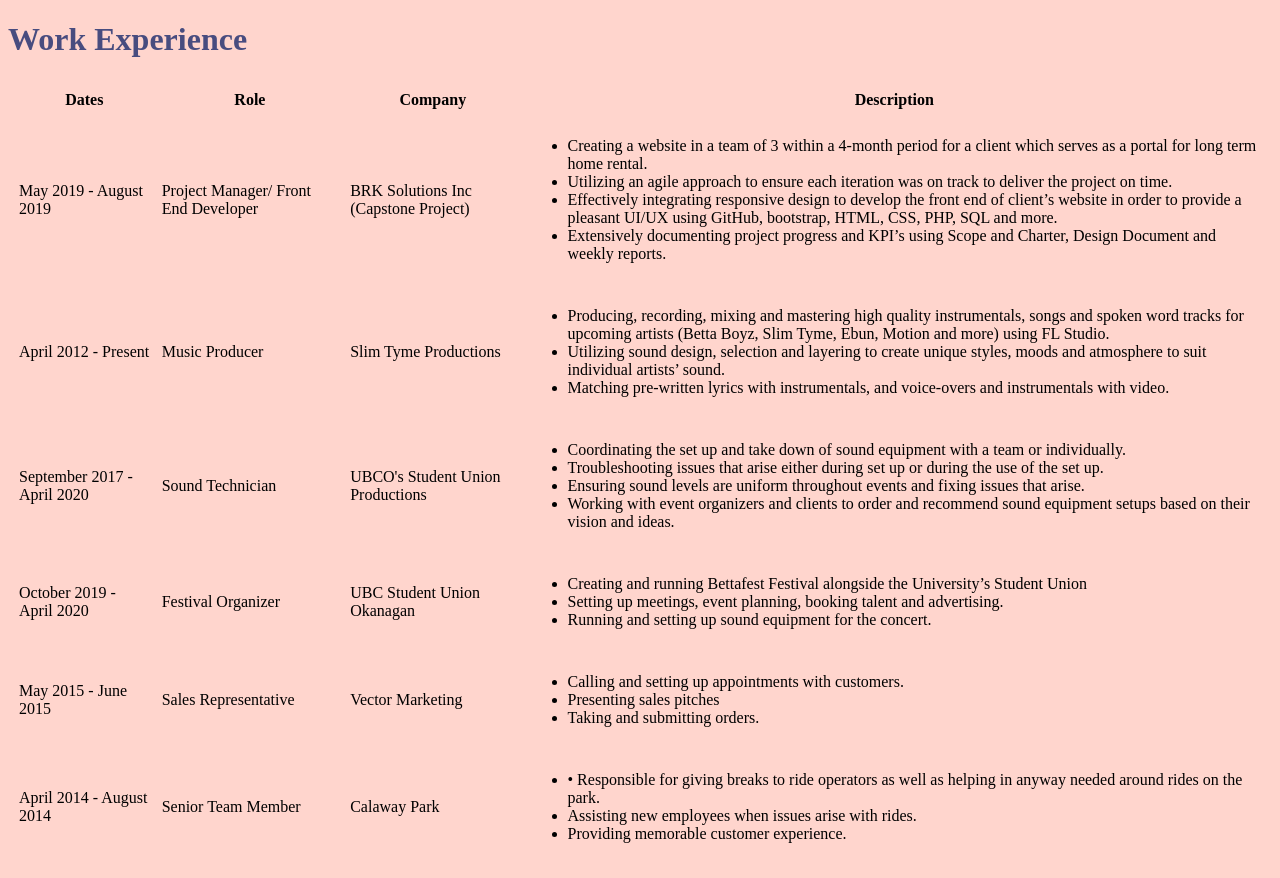
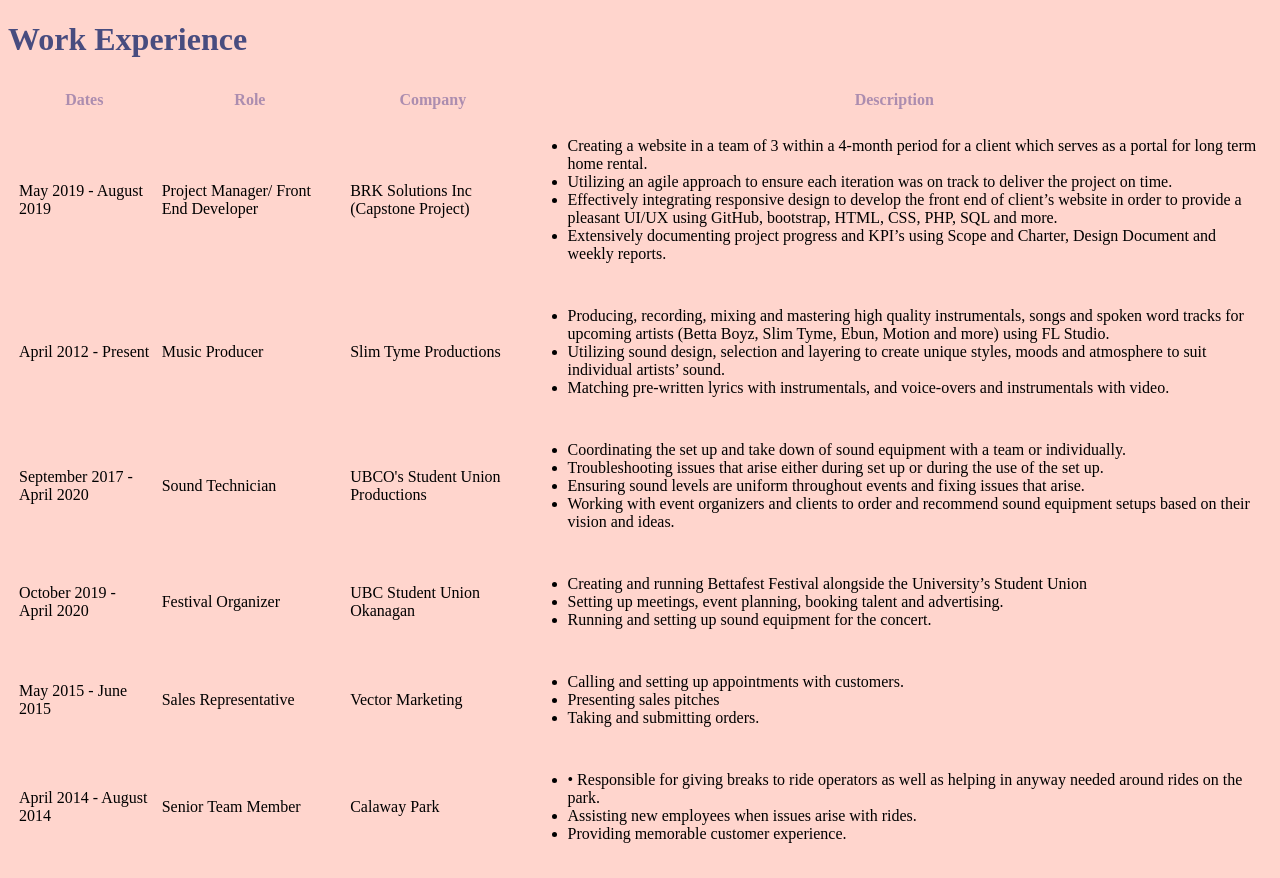
Before and after one commit to Stev1346/cv, a plain HTML site: page work.html in a window 1280 px wide. Drawn offline with Linux system fonts and the light colour scheme.

Commit message:
Change color of thead

```diff
--- a/css/styles.css
+++ b/css/styles.css
@@ -18,7 +18,7 @@ h1{
     color: #484c7f;
 }
 
-h3{
+h3,thead{
     color: #ac8daf;
 }
 
```
